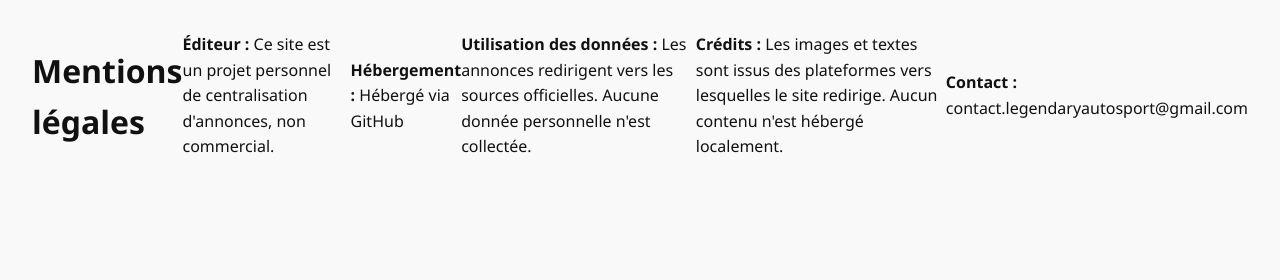
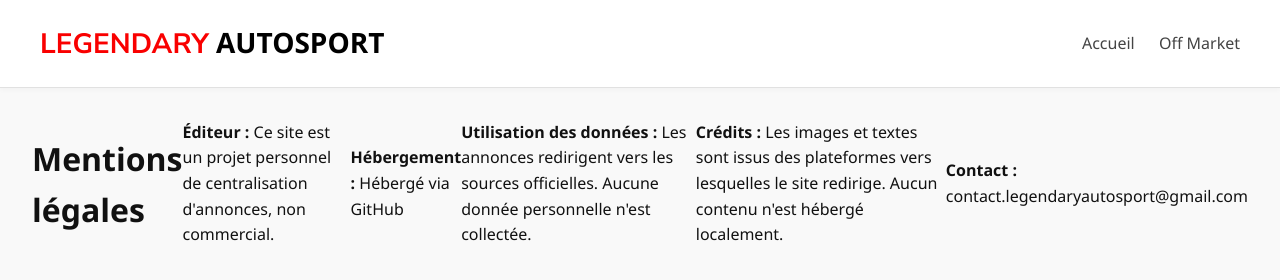
Before and after one commit to LoicMBV/legendaryuser.github.io, a plain HTML site: page mentions-legales.html in a window 1280 px wide. Drawn offline with Linux system fonts and the light colour scheme.

Commit message:
Update mentions-legales.html

```diff
--- a/mentions-legales.html
+++ b/mentions-legales.html
@@ -12,13 +12,24 @@
 </head>
 
 <body>
+  <header>
+    <div class="container">
+      <h1 class="logo">
+  <span class="logo-bold">Legendary</span> Autosport
+</h1>
+      <nav>
+        <a href="index.html">Accueil</a>
+        <a href="off-market.html">Off Market</a>
+      </nav>
+    </div>
+  </header>
   <main class="container" style="padding: 2rem;">
-    <h1>Mentions légales</h1>
-    <p><strong>  Éditeur :</strong> Ce site est un projet personnel de centralisation d'annonces, non commercial.</p>
-    <p><strong>  Hébergement :</strong> Hébergé via GitHub</p>
-    <p><strong>  Utilisation des données :</strong> Les annonces redirigent vers les sources officielles. Aucune donnée personnelle n'est collectée.</p>
-    <p><strong>  Crédits :</strong> Les images et textes sont issus des plateformes vers lesquelles le site redirige. Aucun contenu n'est hébergé localement.</p>
-    <p><strong>  Contact :</strong> contact.legendaryautosport@gmail.com</p>
+    <h1>Mentions légales<br></h1>
+    <p><strong>Éditeur :</strong> Ce site est un projet personnel de centralisation d'annonces, non commercial.<br></p>
+    <p><strong>Hébergement :</strong> Hébergé via GitHub<br></p>
+    <p><strong>Utilisation des données :</strong> Les annonces redirigent vers les sources officielles. Aucune donnée personnelle n'est collectée.<br></p>
+    <p><strong>Crédits :</strong> Les images et textes sont issus des plateformes vers lesquelles le site redirige. Aucun contenu n'est hébergé localement.<br></p>
+    <p><strong>Contact :</strong> contact.legendaryautosport@gmail.com<br></p>
   </main>
 </body>
 </html>
```
